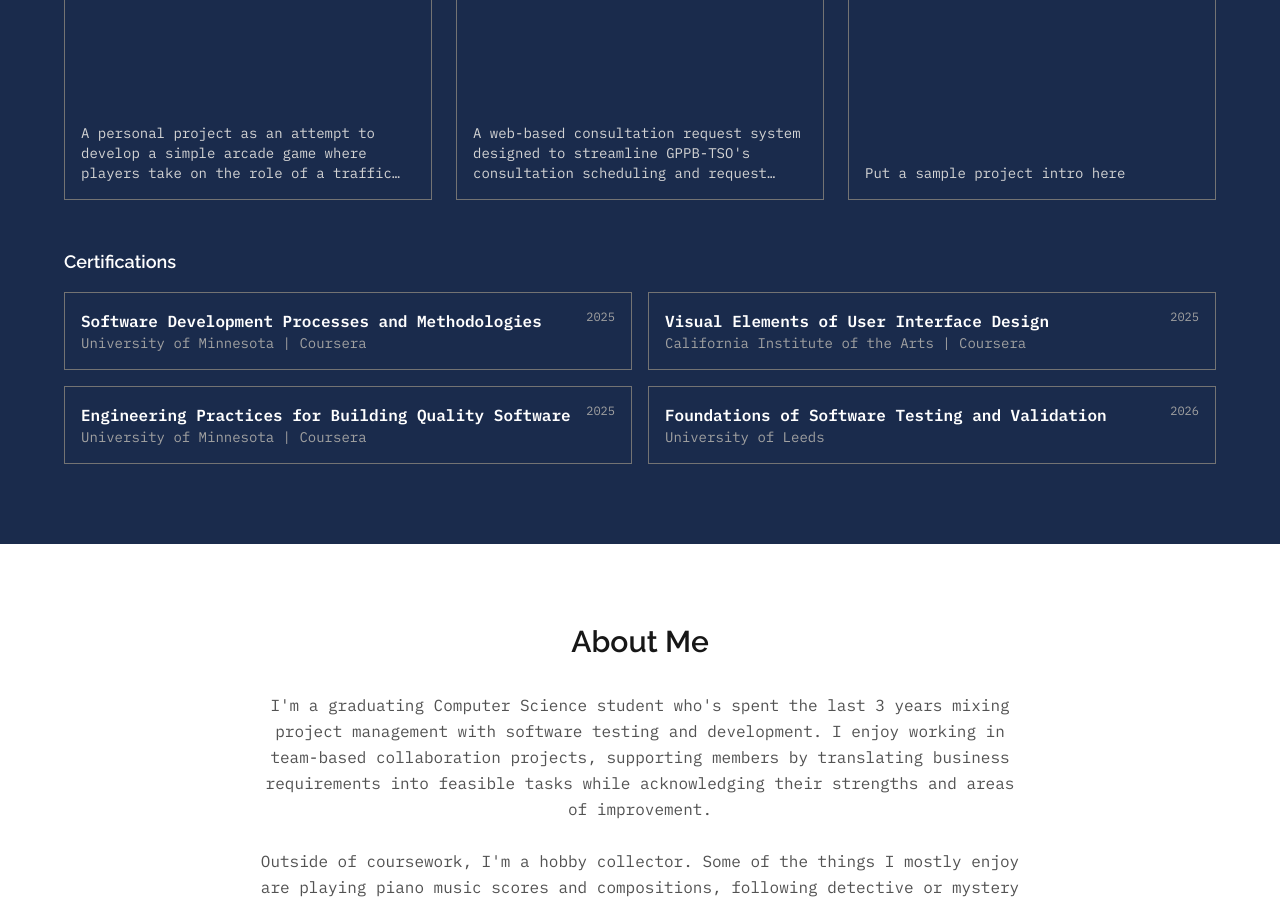
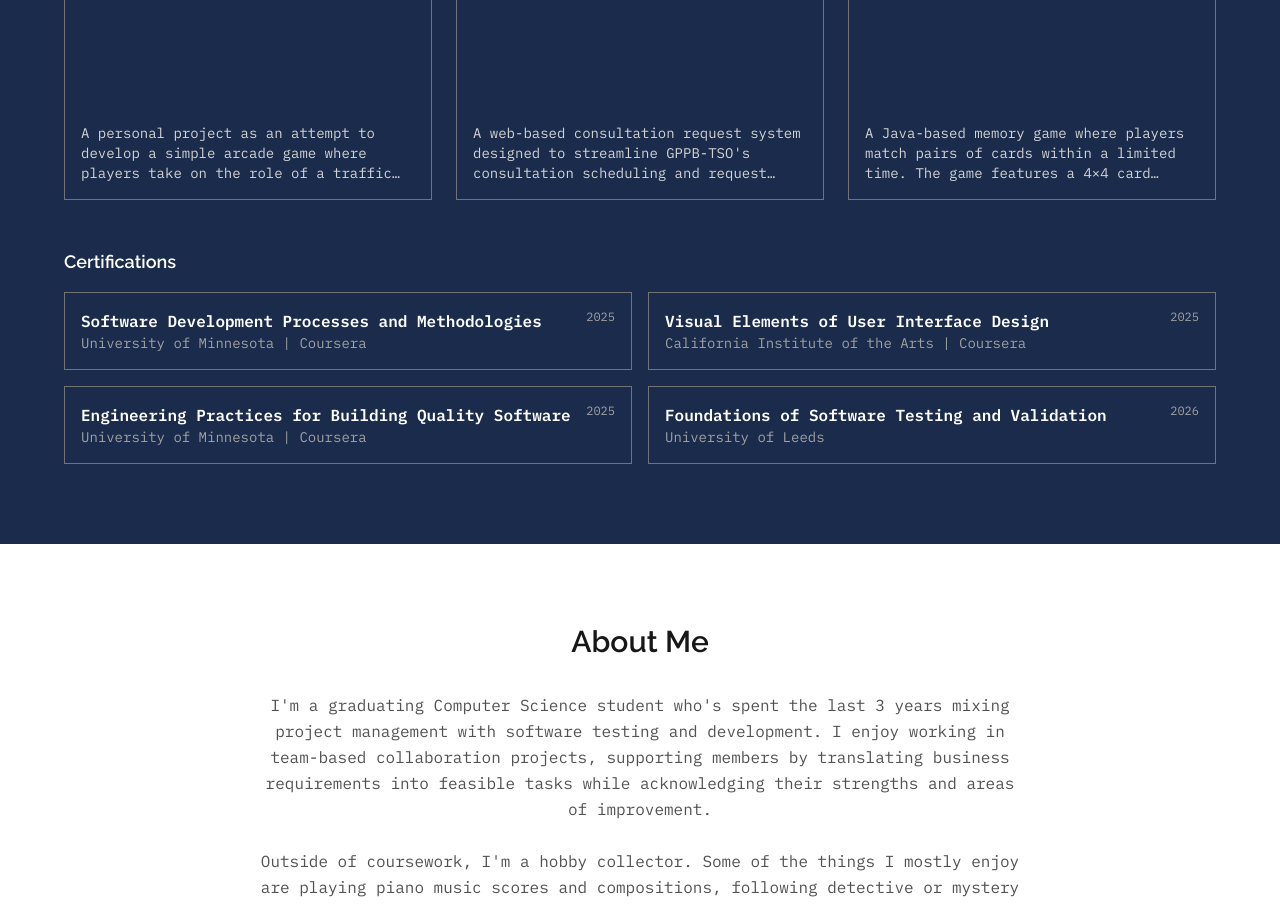
Before and after one commit to DH540/My-Portfolio, a React (Vite) app: page / in a window 1280 px wide. Shown: the part 1840-2745 px from the top of the page. Built offline with nearby package versions, Linux system fonts and the light colour scheme.

Commit message:
Small fix on Project Data

```diff
--- a/src/data/projects.js
+++ b/src/data/projects.js
@@ -36,7 +36,7 @@ export const projects = [
     id: "project-3",
     title: "Eintstein's Memory Game: A Course Project",
     date: "Oct 2024 - Nov 2024",
-    description: "Put a sample project intro here",
+    description: "A Java-based memory game where players match pairs of cards within a limited time. The game features a 4×4 card grid, score tracking, timed gameplay, player feedback, and basic menu and audio controls.",
     roles: ["Project Manager", "Developer - Assets Integration"],
     contributions:
     ["Sourced and organized the visual and audio assets used throughout the game.",
```
